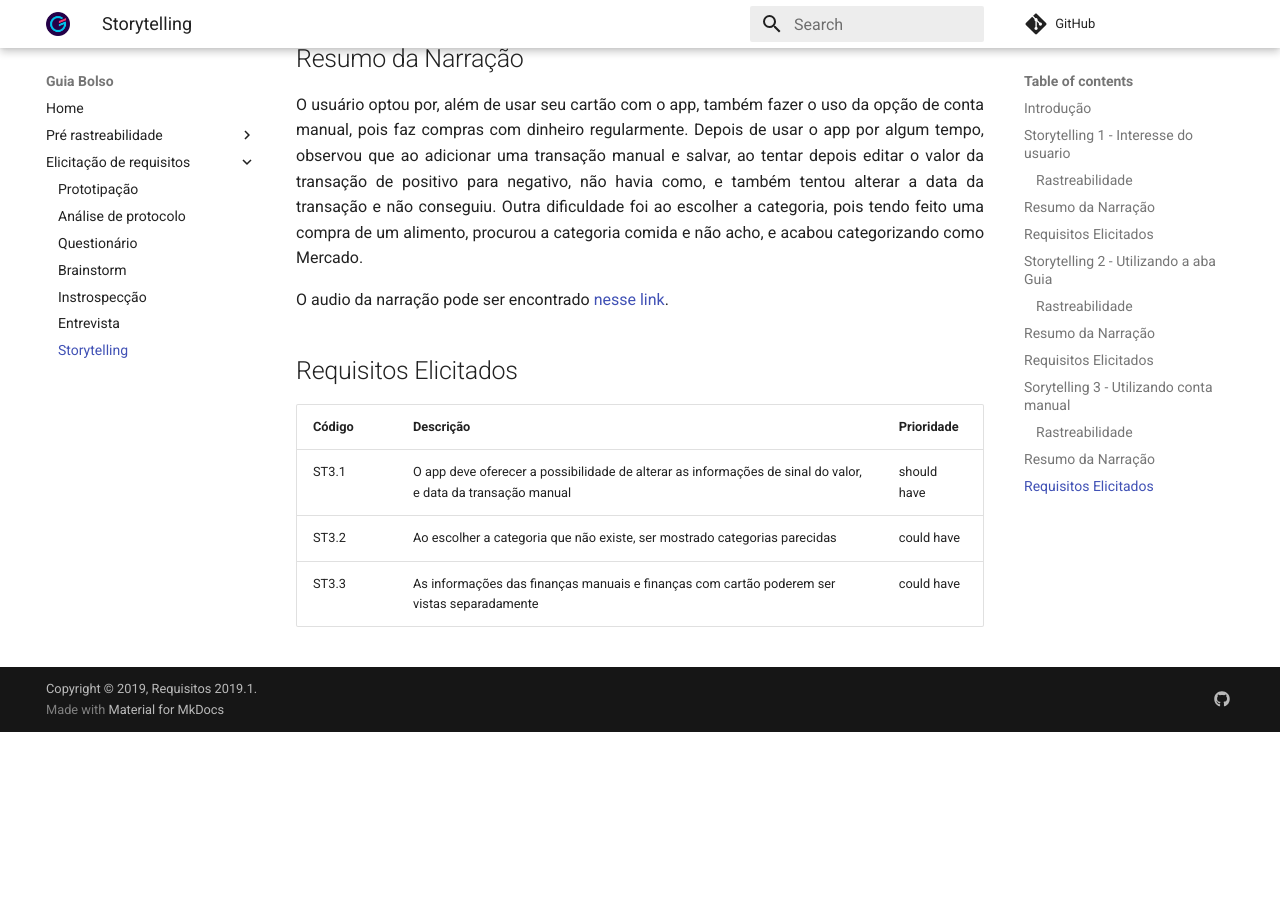
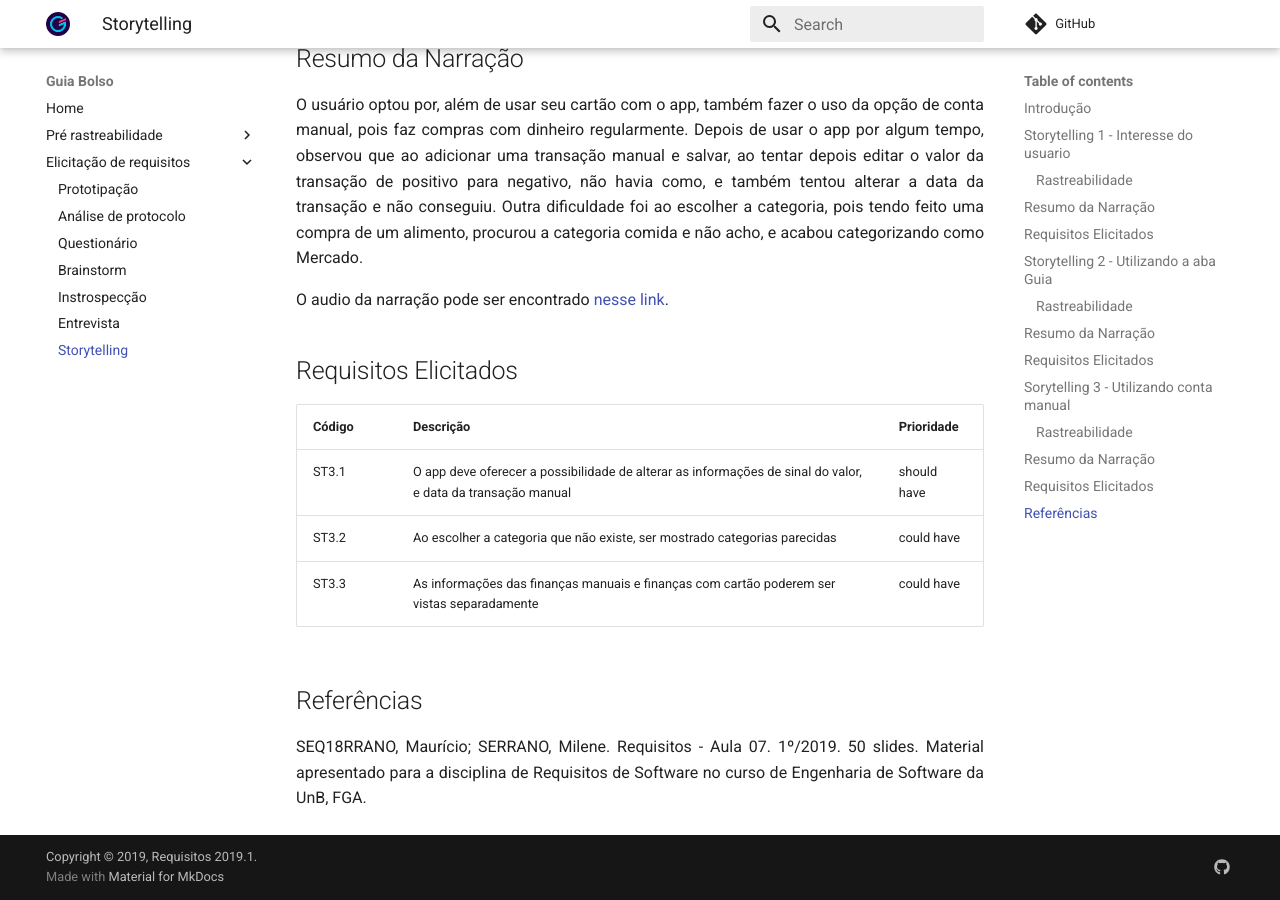
Before and after one commit to fga-disciplinas/2019.1-Guia-Bolso, an MkDocs documentation site: the page built from docs/elicitacao-de-requisitos/storytelling.md, in a window 1280 px wide and 900 px high, scrolled down 2521 px. Built offline with MkDocs 1.6.1 and Material for MkDocs 9.7.7, drawn with Linux system fonts in a browser that asks for light colours; comment, search, counter and statistics services are not loaded; old or Windows-style settings are respelled for this version of MkDocs; before the commit the page ends 3253 px from its top, so only the background shows below that.

Commit message:
alterando requisitos elicitados

```diff
--- a/docs/elicitacao-de-requisitos/storytelling.md
+++ b/docs/elicitacao-de-requisitos/storytelling.md
@@ -75,3 +75,6 @@
 | ST3.1 | O app deve oferecer a possibilidade de alterar as informações de sinal do valor, e data da transação manual | should  have |
 | ST3.2 | Ao escolher a categoria que não existe, ser mostrado categorias parecidas | could have |
 | ST3.3 | As informações das finanças manuais e finanças com cartão poderem ser vistas separadamente | could have |
+
+## Referências
+SEQ18RRANO, Maurício; SERRANO, Milene. Requisitos - Aula 07. 1º/2019. 50 slides. Material apresentado para a disciplina de Requisitos de Software no curso de Engenharia de Software da UnB, FGA.
```
Also changed, not shown: docs/elicitacao-de-requisitos/entrevista.md (+6 -6 lines).
